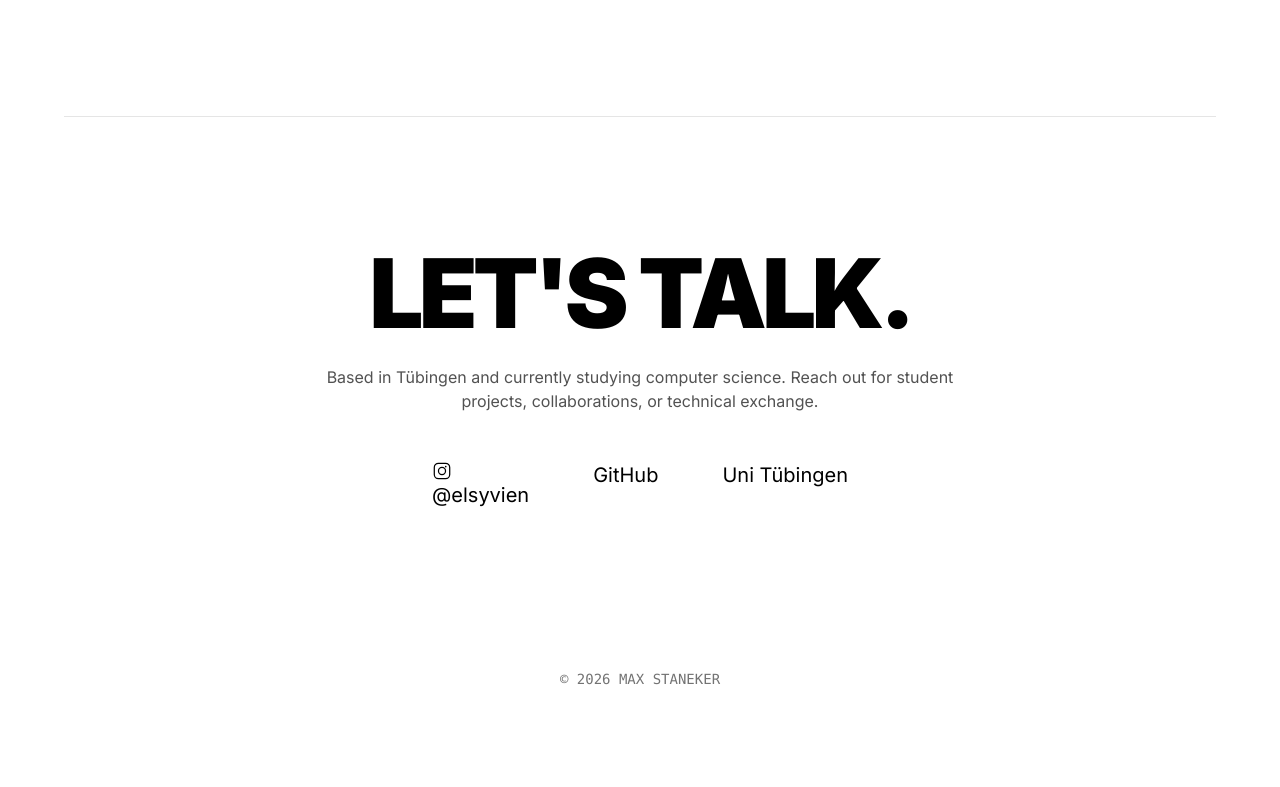
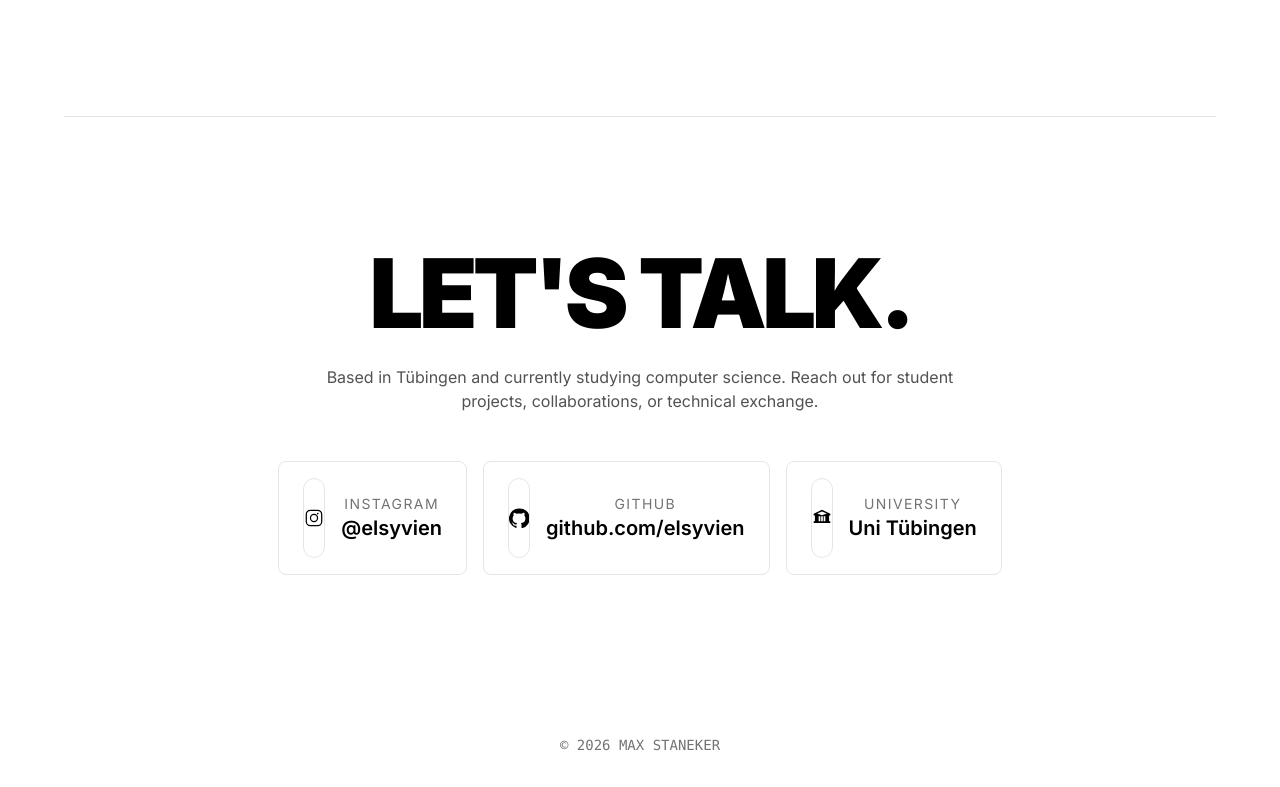
Before and after one commit to Elsyvien/elsyvien.github.io, a website: page index.html in a window 1280 px wide. Shown: the part 6244-7031 px from the top of the page. Before the commit the page ends 6965 px from the top, so only its background shows below. Drawn offline with Linux system fonts and the light colour scheme.

Commit message:
Update index.html

```diff
--- a/index.html
+++ b/index.html
@@ -489,15 +489,40 @@
         <p class="max-w-2xl mx-auto mb-12 text-neutral-600 dark:text-neutral-400">
             Based in Tübingen and currently studying computer science. Reach out for student projects, collaborations, or technical exchange.
         </p>
-        <div class="flex flex-col md:flex-row justify-center gap-8 md:gap-16 text-xl">
-            <a href="https://www.instagram.com/elsyvien/" target="_blank" rel="noopener noreferrer" class="hover:underline decoration-2 underline-offset-8 inline-flex items-center justify-center gap-2" aria-label="Instagram profile of @elsyvien">
-                <svg aria-hidden="true" viewBox="0 0 24 24" class="w-5 h-5" fill="currentColor">
-                    <path d="M7.75 2h8.5A5.75 5.75 0 0 1 22 7.75v8.5A5.75 5.75 0 0 1 16.25 22h-8.5A5.75 5.75 0 0 1 2 16.25v-8.5A5.75 5.75 0 0 1 7.75 2Zm0 1.5A4.25 4.25 0 0 0 3.5 7.75v8.5a4.25 4.25 0 0 0 4.25 4.25h8.5a4.25 4.25 0 0 0 4.25-4.25v-8.5a4.25 4.25 0 0 0-4.25-4.25h-8.5Zm8.75 2.25a1 1 0 1 1 0 2 1 1 0 0 1 0-2ZM12 7a5 5 0 1 1 0 10 5 5 0 0 1 0-10Zm0 1.5A3.5 3.5 0 1 0 12 15.5 3.5 3.5 0 0 0 12 8.5Z" />
-                </svg>
-                <span>@elsyvien</span>
+        <div class="flex flex-wrap justify-center gap-4 text-left">
+            <a href="https://www.instagram.com/elsyvien/" target="_blank" rel="noopener noreferrer" class="flex items-center gap-4 rounded-lg border border-black/10 dark:border-white/10 px-6 py-4 transition-colors" aria-label="Instagram profile of @elsyvien">
+                <span class="flex h-20 w-20 items-center justify-center rounded-full border border-black/10 dark:border-white/10" aria-hidden="true">
+                    <svg viewBox="0 0 24 24" class="w-5 h-5 fill-current" aria-hidden="true">
+                        <path d="M7.75 2h8.5A5.75 5.75 0 0 1 22 7.75v8.5A5.75 5.75 0 0 1 16.25 22h-8.5A5.75 5.75 0 0 1 2 16.25v-8.5A5.75 5.75 0 0 1 7.75 2Zm0 1.5A4.25 4.25 0 0 0 3.5 7.75v8.5a4.25 4.25 0 0 0 4.25 4.25h8.5a4.25 4.25 0 0 0 4.25-4.25v-8.5a4.25 4.25 0 0 0-4.25-4.25h-8.5Zm8.75 2.25a1 1 0 1 1 0 2 1 1 0 0 1 0-2ZM12 7a5 5 0 1 1 0 10 5 5 0 0 1 0-10Zm0 1.5A3.5 3.5 0 1 0 12 15.5 3.5 3.5 0 0 0 12 8.5Z" />
+                    </svg>
+                </span>
+                <span>
+                    <span class="block text-sm uppercase tracking-widest text-neutral-500 dark:text-neutral-400">Instagram</span>
+                    <span class="block text-xl font-semibold">@elsyvien</span>
+                </span>
             </a>
-            <a href="https://github.com/elsyvien" class="hover:underline decoration-2 underline-offset-8">GitHub</a>
-            <a href="https://uni-tuebingen.de/" target="_blank" rel="noopener noreferrer" class="hover:underline decoration-2 underline-offset-8">Uni Tübingen</a>
+            <a href="https://github.com/elsyvien" target="_blank" rel="noopener noreferrer" class="flex items-center gap-4 rounded-lg border border-black/10 dark:border-white/10 px-6 py-4 transition-colors" aria-label="GitHub profile of @elsyvien">
+                <span class="flex h-20 w-20 items-center justify-center rounded-full border border-black/10 dark:border-white/10" aria-hidden="true">
+                    <svg viewBox="0 0 24 24" class="w-5 h-5 fill-current" aria-hidden="true">
+                        <path d="M12 .5a12 12 0 0 0-3.79 23.39c.6.11.82-.26.82-.58v-2.03c-3.34.73-4.04-1.41-4.04-1.41-.55-1.38-1.34-1.75-1.34-1.75-1.1-.74.08-.72.08-.72 1.21.09 1.85 1.23 1.85 1.23 1.08 1.82 2.82 1.3 3.5.99.11-.77.42-1.3.76-1.6-2.67-.3-5.47-1.31-5.47-5.86 0-1.3.47-2.37 1.24-3.2-.12-.3-.54-1.52.12-3.16 0 0 1.01-.32 3.3 1.22a11.6 11.6 0 0 1 6 0c2.28-1.54 3.29-1.22 3.29-1.22.66 1.64.24 2.86.12 3.16.77.83 1.24 1.9 1.24 3.2 0 4.56-2.8 5.55-5.48 5.85.43.37.81 1.1.81 2.22v3.29c0 .32.22.7.83.58A12 12 0 0 0 12 .5Z" />
+                    </svg>
+                </span>
+                <span>
+                    <span class="block text-sm uppercase tracking-widest text-neutral-500 dark:text-neutral-400">GitHub</span>
+                    <span class="block text-xl font-semibold">github.com/elsyvien</span>
+                </span>
+            </a>
+            <a href="https://uni-tuebingen.de/" target="_blank" rel="noopener noreferrer" class="flex items-center gap-4 rounded-lg border border-black/10 dark:border-white/10 px-6 py-4 transition-colors" aria-label="University of Tuebingen website">
+                <span class="flex h-20 w-20 items-center justify-center rounded-full border border-black/10 dark:border-white/10" aria-hidden="true">
+                    <svg viewBox="0 0 24 24" class="w-5 h-5 fill-current" aria-hidden="true">
+                        <path d="M12 2 2 7v2h1.5v7H2V18h20v-2h-1.5V9H22V7L12 2Zm0 2.18 5.81 2.32L12 8.82 6.19 6.5 12 4.18ZM8 10h2v6H8v-6Zm3 0h2v6h-2v-6Zm3 0h2v6h-2v-6Z" />
+                    </svg>
+                </span>
+                <span>
+                    <span class="block text-sm uppercase tracking-widest text-neutral-500 dark:text-neutral-400">University</span>
+                    <span class="block text-xl font-semibold">Uni Tübingen</span>
+                </span>
+            </a>
         </div>
     </section>
 
```
